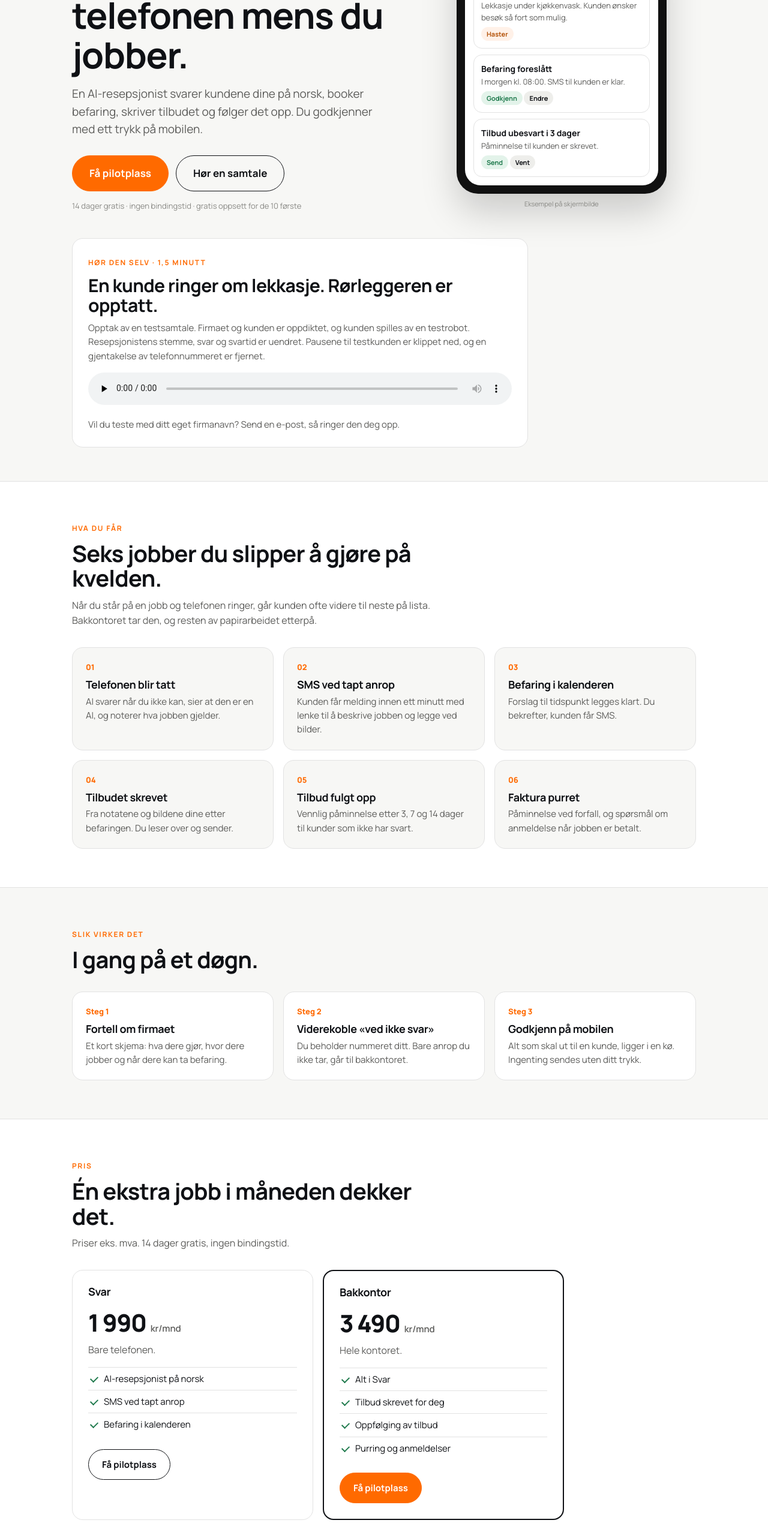
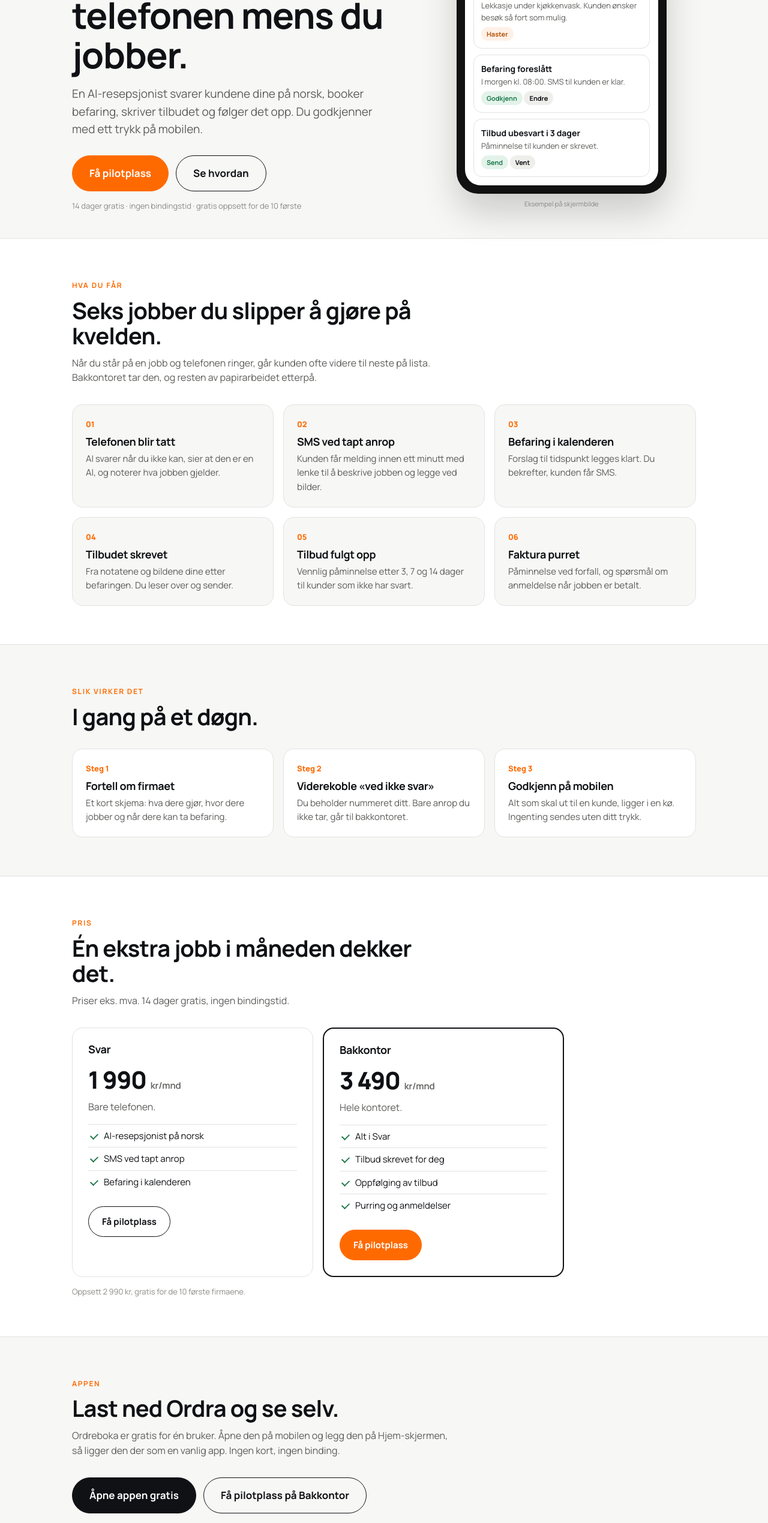
Before and after one commit to asstrata-art/ordra, a plain HTML site: page site/bakkontor/index.html in a window 1280 px wide. Shown: the part 240-2779 px from the top of the page at 60% size. Drawn offline with Linux system fonts and the light colour scheme.

Commit message:
Bakkontor-siden: direkte lenke til appen, ta ned demoopptaket inntil nytt er klart
Co-Authored-By: Claude Fable 5.2 <noreply@anthropic.com>
Claude-Session: https://claude.ai/code/session_014Qf8E8LfhVqKE5Nb2mzauP

```diff
--- a/site/bakkontor/index.html
+++ b/site/bakkontor/index.html
@@ -90,9 +90,9 @@ footer{padding:28px 0 40px;font-size:13px;color:var(--faint)}
 <header class="hdr"><div class="wrap">
   <a class="brand" href="../"><i></i>ORDRA</a>
   <nav class="nav">
-    <a href="#demo">Hør demo</a>
     <a href="#slik">Slik virker det</a>
     <a href="#pris">Pris</a>
+    <a href="#app">Appen</a>
     <a href="#sporsmal">Spørsmål</a>
     <a class="cta" href="#start">Få pilotplass</a>
   </nav>
@@ -105,7 +105,7 @@ footer{padding:28px 0 40px;font-size:13px;color:var(--faint)}
     <p class="lead">En AI-resepsjonist svarer kundene dine på norsk, booker befaring, skriver tilbudet og følger det opp. Du godkjenner med ett trykk på mobilen.</p>
     <div class="actions">
       <a class="btn acc lg" href="#start">Få pilotplass</a>
-      <a class="btn ghost lg" href="#demo">Hør en samtale</a>
+      <a class="btn ghost lg" href="#slik">Se hvordan</a>
     </div>
     <p class="fine">14 dager gratis · ingen bindingstid · gratis oppsett for de 10 første</p>
   </div>
@@ -122,15 +122,6 @@ footer{padding:28px 0 40px;font-size:13px;color:var(--faint)}
   </div>
 </div></section>
 
-<section id="demo" style="padding:0 0 56px"><div class="wrap">
-  <div class="feat" style="max-width:760px;padding:26px">
-    <span class="eyebrow">Hør den selv · 1,5 minutt</span>
-    <h2 style="margin:10px 0 10px;font-size:clamp(22px,3.4vw,30px)">En kunde ringer om lekkasje. Rørleggeren er opptatt.</h2>
-    <p class="muted" style="margin-bottom:16px">Opptak av en testsamtale. Firmaet og kunden er oppdiktet, og kunden spilles av en testrobot. Resepsjonistens stemme, svar og svartid er uendret. Pausene til testkunden er klippet ned, og en gjentakelse av telefonnummeret er fjernet.</p>
-    <audio controls preload="none" style="width:100%" src="demo.mp3"></audio>
-    <p class="fine">Vil du teste med ditt eget firmanavn? Send en e-post, så ringer den deg opp.</p>
-  </div>
-</div></section>
 <section class="alt" id="hva"><div class="wrap">
   <div class="sec-head">
     <span class="eyebrow">Hva du får</span>
@@ -184,7 +175,20 @@ footer{padding:28px 0 40px;font-size:13px;color:var(--faint)}
   <p class="fine">Oppsett 2 990 kr, gratis for de 10 første firmaene.</p>
 </div></section>
 
-<section id="sporsmal"><div class="wrap">
+<section id="app"><div class="wrap">
+  <div class="sec-head">
+    <span class="eyebrow">Appen</span>
+    <h2>Last ned Ordra og se selv.</h2>
+    <p class="muted">Ordreboka er gratis for én bruker. Åpne den på mobilen og legg den på Hjem-skjermen, så ligger den der som en vanlig app. Ingen kort, ingen binding.</p>
+  </div>
+  <div class="actions" style="display:flex;gap:12px;flex-wrap:wrap">
+    <a class="btn lg" href="https://asstrata-art.github.io/ordra/">Åpne appen gratis</a>
+    <a class="btn ghost lg" href="#start">Få pilotplass på Bakkontor</a>
+  </div>
+  <p class="fine">iPhone: åpne i Safari, trykk Del og «Legg til på Hjem-skjerm». Android: åpne i Chrome og trykk «Installer app».</p>
+</div></section>
+
+<section class="alt" id="sporsmal"><div class="wrap">
   <div class="sec-head"><span class="eyebrow">Spørsmål</span><h2>Det folk lurer på.</h2></div>
   <div class="faq">
     <details><summary>Skjønner kunden at det er en AI?</summary><p>Ja. Resepsjonisten sier det i første setning, og at samtalen tas opp.</p></details>
```
Also changed, not shown: 1 other file.
